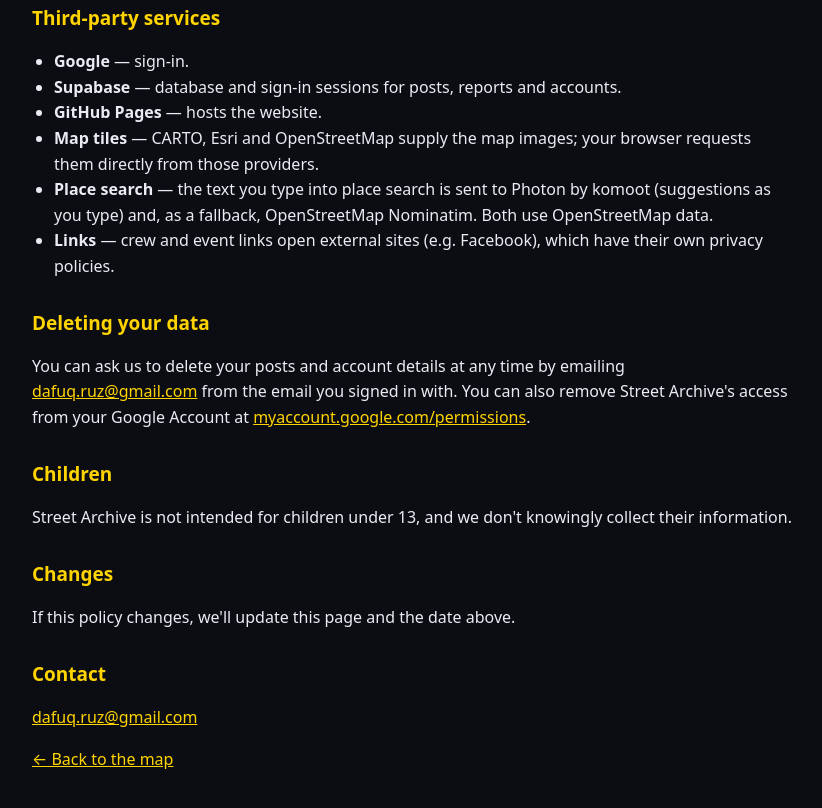
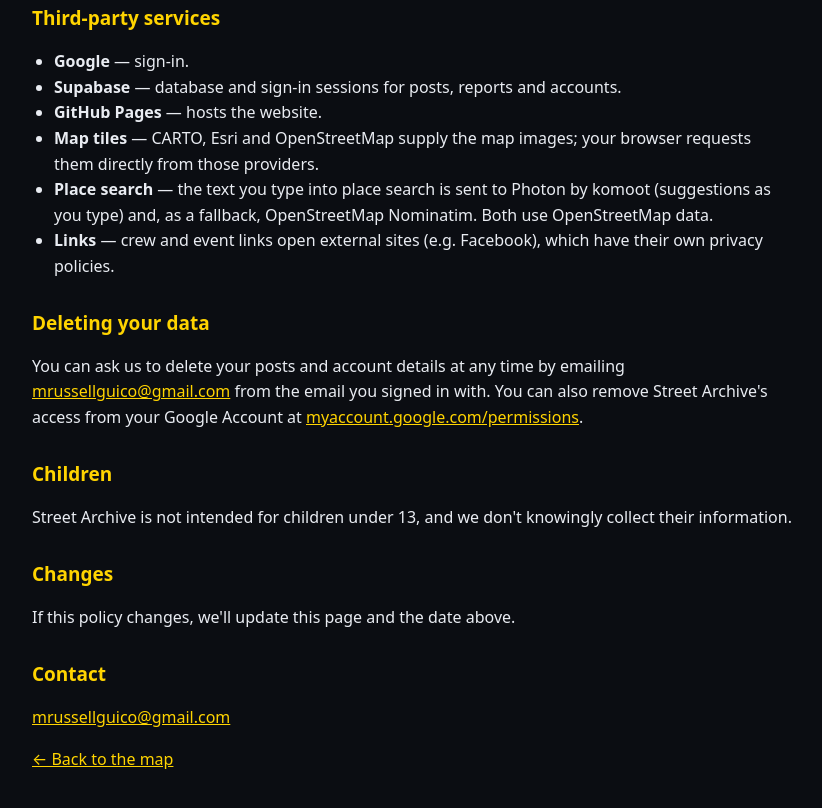
Before and after one commit to GlimpseOfChowder/street-archive, a plain HTML site: page privacy.html in a window 1280 px wide. Shown: the part 1429-2237 px from the top of the page, without its empty margins (228-1050 px from the left). Drawn offline with Linux system fonts and the light colour scheme.

Commit message:
Add files via upload

```diff
--- a/privacy.html
+++ b/privacy.html
@@ -61,7 +61,7 @@
   </ul>
 
   <h2>Deleting your data</h2>
-  <p>You can ask us to delete your posts and account details at any time by emailing <a href="mailto:dafuq.ruz@gmail.com">dafuq.ruz@gmail.com</a> from the email you signed in with. You can also remove Street Archive's access from your Google Account at <a href="https://myaccount.google.com/permissions" target="_blank" rel="noopener">myaccount.google.com/permissions</a>.</p>
+  <p>You can ask us to delete your posts and account details at any time by emailing <a href="mailto:mrussellguico@gmail.com">mrussellguico@gmail.com</a> from the email you signed in with. You can also remove Street Archive's access from your Google Account at <a href="https://myaccount.google.com/permissions" target="_blank" rel="noopener">myaccount.google.com/permissions</a>.</p>
 
   <h2>Children</h2>
   <p>Street Archive is not intended for children under 13, and we don't knowingly collect their information.</p>
@@ -70,7 +70,7 @@
   <p>If this policy changes, we'll update this page and the date above.</p>
 
   <h2>Contact</h2>
-  <p><a href="mailto:dafuq.ruz@gmail.com">dafuq.ruz@gmail.com</a></p>
+  <p><a href="mailto:mrussellguico@gmail.com">mrussellguico@gmail.com</a></p>
 
   <p class="muted"><a href="./">← Back to the map</a></p>
 </main>
```
